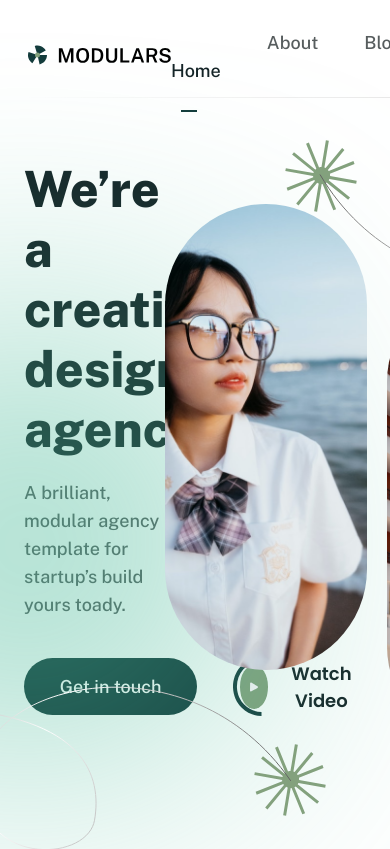
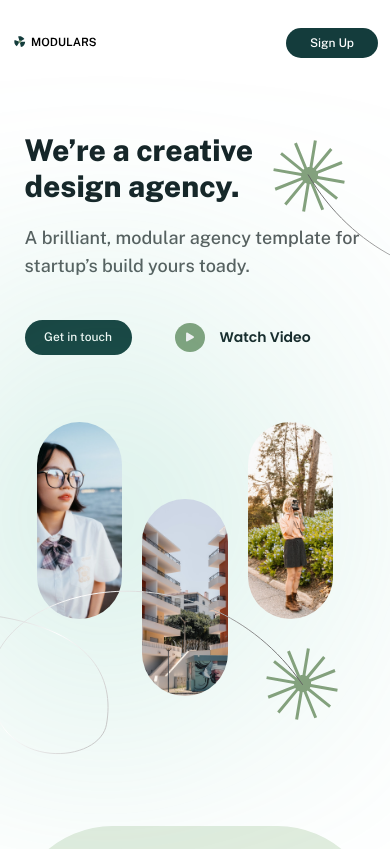
Before and after one commit to Tuaannn/project3.1, a plain HTML site: page index.html in a window 390 px wide. Shown: the top 849 px of the page. Drawn offline with nearby package versions, Linux system fonts and the light colour scheme.

Commit message:
mobile test

```diff
--- a/assets/css/style.css
+++ b/assets/css/style.css
@@ -289,6 +289,93 @@ a {
     position: absolute;
     right: 74px;
     bottom: -136px;
+}
+
+@media only screen and (max-width: 739px) {
+    .container {
+        width: 739px;
+        max-width: calc(100% - 24px);
+    }
+
+    .content {
+        max-width: calc(100% - 24px);
+    }
+    .navbar {
+        display: none;
+    }
+
+    .header-top {
+        justify-content: space-between;
+    }
+
+    .btn {
+        min-width: 92px;
+        line-height: 30px;
+        font-size: 1.2rem;
+    }
+
+    .logo__img {
+        width: 84px;
+        height: 16px;
+    }
+
+    .header__top {
+        align-items: center;
+    }
+
+    .header-top::after {
+        display: none;
+    }
+
+    .hero {
+        flex-direction: column;
+    }
+
+    .hero__content {
+        max-width: 100%;
+    }
+
+    .hero__heading {
+        font-size: 3rem;
+        max-width: 233px;
+    }
+
+    .hero-action__btn {
+        font-size: 1.2rem;
+        line-height: 35px;
+        min-width: 107px;
+        display: flex;
+        align-items: center;
+        justify-content: center;
+    }
+
+    .hero-action__video {
+        width: 30px;
+        height: 29px;
+    }
+    .hero-action__line {
+        display: none;
+    }
+
+    .hero-action__more {
+        font-size: 1.4rem;
+    }
+
+    .hero__images {
+        margin-top: 67px;
+        column-gap: 20px;
+    }
+
+    .hero__img {
+        width: 85.351px;
+        height: 196.898px;
+        object-fit: cover;
+    }
+
+    .hero__circle {
+        width: 205px;
+        height: 205px;
+    }
 }
 
 /* Social */
```
